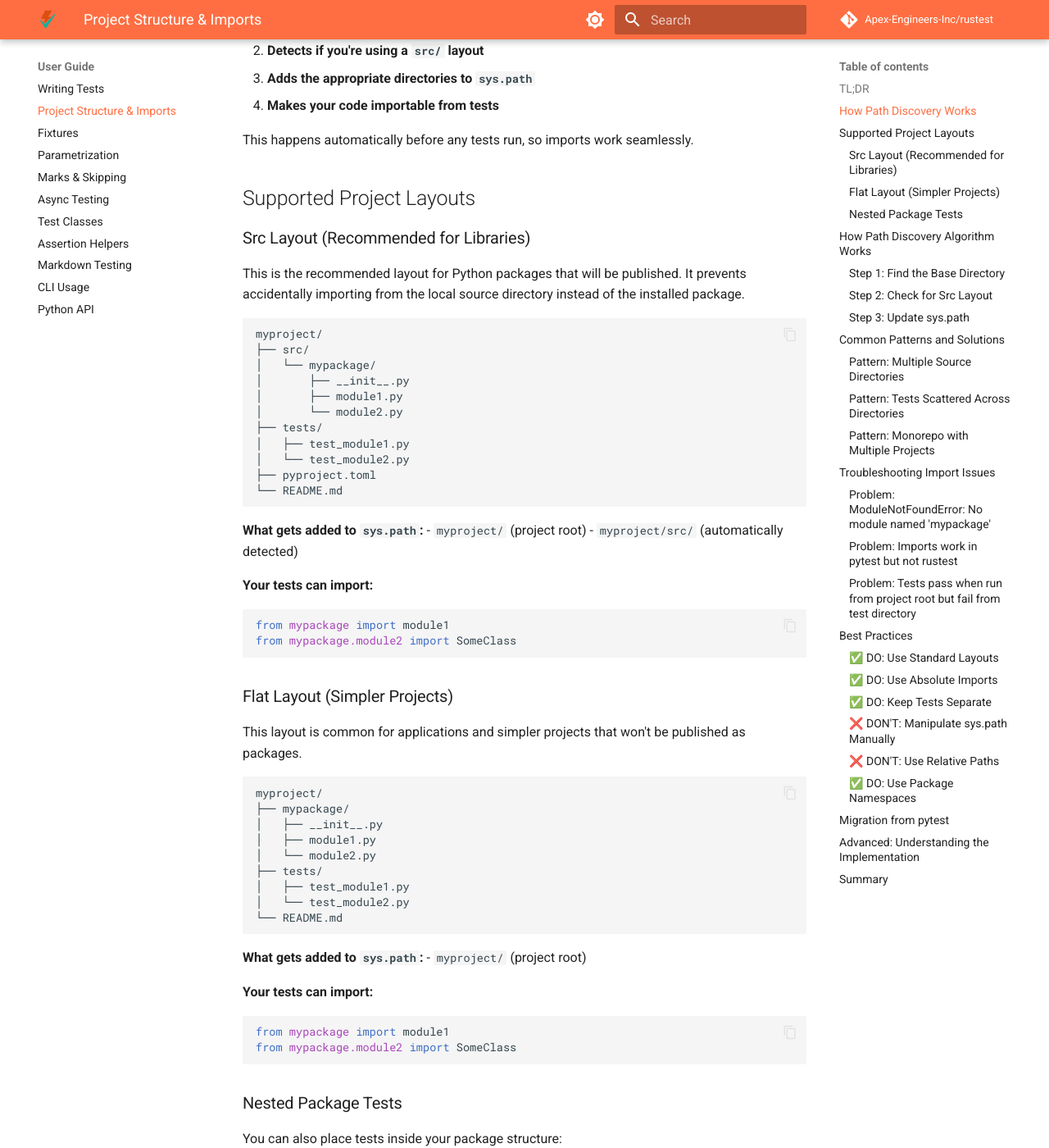
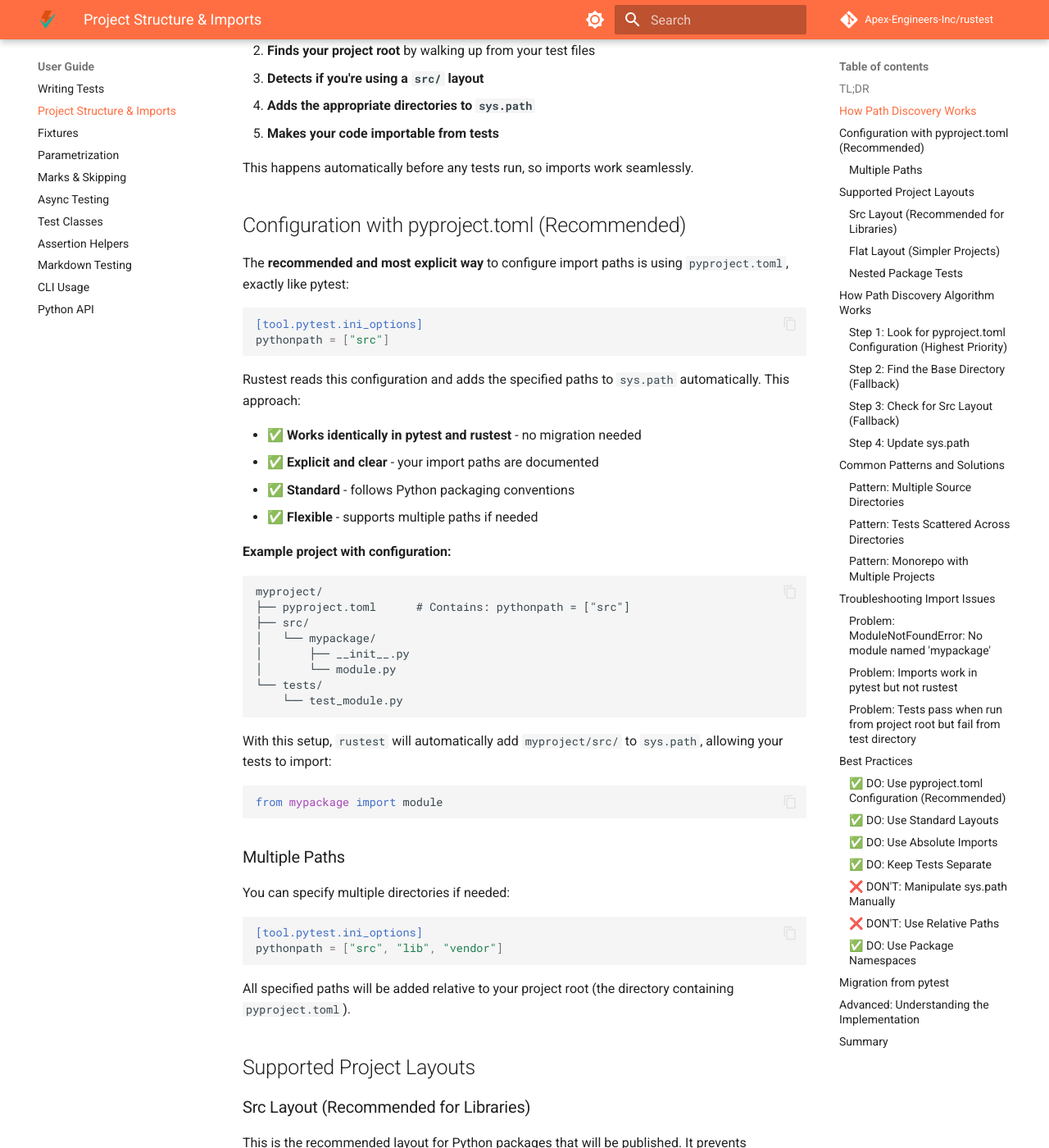
Before and after one commit to Apex-Engineers-Inc/rustest, an MkDocs documentation site: the page built from docs/guide/project-structure.md, in a window 1280 px wide and 1400 px high, scrolled down 613 px. Shown: the whole window at 82% size. Built offline with MkDocs 1.6.1 and Material for MkDocs 9.7.7, drawn with Linux system fonts in a browser that asks for light colours; comment, search, counter and statistics services are not loaded; some of the changed text lies outside the part shown.

Commit message:
fix library root detection (#52)
* feat: add pyproject.toml pythonpath configuration support

This change makes rustest automatically read and respect the
`tool.pytest.ini_options.pythonpath` configuration from pyproject.toml,
matching pytest's behavior exactly.

Before this change, users had to manually set PYTHONPATH or create
wrapper scripts to make their project code importable in tests.

After this change, rustest will:
1. Look for pyproject.toml in the project root
2. Read the pythonpath configuration if present
3. Add those paths to sys.path automatically
4. Fall back to auto-detection if no configuration exists

This eliminates the need for wrapper scripts and manual PYTHONPATH
configuration, making rustest work seamlessly with pytest-style
project configurations.

Changes:
- Add toml crate dependency for parsing pyproject.toml
- Add find_project_root() to locate pyproject.toml files
- Add read_pythonpath_from_pyproject() to parse configuration
- Update setup_python_path() to read and apply configuration
- Update documentation to reflect new behavior

* docs: update project structure guide with pyproject.toml configuration

Updated documentation to reflect the new pyproject.toml pythonpath
configuration support added in the previous commit.

Changes:
- Added comprehensive pyproject.toml configuration section
- Updated path discovery algorithm explanation with priority order
- Enhanced troubleshooting section for pytest compatibility
- Updated migration guide to reflect pyproject.toml support
- Added best practices for using pyproject.toml configuration
- Updated changelog with new feature in Unreleased section

---------

Co-authored-by: Claude <noreply@anthropic.com>

````diff
--- a/Cargo.toml
+++ b/Cargo.toml
@@ -20,6 +20,7 @@ globset = "0.4.13"
 walkdir = "2.4"
 serde = { version = "1.0", features = ["derive"] }
 serde_json = "1.0"
+toml = "0.8"
 
 [dev-dependencies]
 pyo3 = { version = "0.27", features = ["auto-initialize"] }
--- a/docs/guide/project-structure.md
+++ b/docs/guide/project-structure.md
@@ -15,12 +15,59 @@ from mypackage import my_function
 
 When you run rustest, it automatically:
 
-1. **Finds your project root** by walking up from your test files
-2. **Detects if you're using a `src/` layout**
-3. **Adds the appropriate directories to `sys.path`**
-4. **Makes your code importable from tests**
+1. **Reads `pyproject.toml` configuration** (if present) for explicit pythonpath settings
+2. **Finds your project root** by walking up from your test files
+3. **Detects if you're using a `src/` layout**
+4. **Adds the appropriate directories to `sys.path`**
+5. **Makes your code importable from tests**
 
 This happens automatically before any tests run, so imports work seamlessly.
+
+## Configuration with pyproject.toml (Recommended)
+
+The **recommended and most explicit way** to configure import paths is using `pyproject.toml`, exactly like pytest:
+
+```toml
+[tool.pytest.ini_options]
+pythonpath = ["src"]
+```
+
+Rustest reads this configuration and adds the specified paths to `sys.path` automatically. This approach:
+
+- ✅ **Works identically in pytest and rustest** - no migration needed
+- ✅ **Explicit and clear** - your import paths are documented
+- ✅ **Standard** - follows Python packaging conventions
+- ✅ **Flexible** - supports multiple paths if needed
+
+**Example project with configuration:**
+
+```text
+myproject/
+├── pyproject.toml      # Contains: pythonpath = ["src"]
+├── src/
+│   └── mypackage/
+│       ├── __init__.py
+│       └── module.py
+└── tests/
+    └── test_module.py
+```
+
+With this setup, `rustest` will automatically add `myproject/src/` to `sys.path`, allowing your tests to import:
+
+```python
+from mypackage import module
+```
+
+### Multiple Paths
+
+You can specify multiple directories if needed:
+
+```toml
+[tool.pytest.ini_options]
+pythonpath = ["src", "lib", "vendor"]
+```
+
+All specified paths will be added relative to your project root (the directory containing `pyproject.toml`).
 
 ## Supported Project Layouts
 
@@ -30,6 +77,7 @@ This is the recommended layout for Python packages that will be published. It pr
 
 ```text
 myproject/
+├── pyproject.toml      # Recommended: pythonpath = ["src"]
 ├── src/
 │   └── mypackage/
 │       ├── __init__.py
@@ -38,13 +86,18 @@ myproject/
 ├── tests/
 │   ├── test_module1.py
 │   └── test_module2.py
-├── pyproject.toml
 └── README.md
 ```
 
+**Recommended configuration in `pyproject.toml`:**
+```toml
+[tool.pytest.ini_options]
+pythonpath = ["src"]
+```
+
 **What gets added to `sys.path`:**
-- `myproject/` (project root)
-- `myproject/src/` (automatically detected)
+- `myproject/src/` (from pyproject.toml configuration, or auto-detected)
+- `myproject/` (project root, auto-detected)
 
 **Your tests can import:**
 ```python
@@ -100,9 +153,39 @@ myproject/
 
 Understanding the algorithm helps debug import issues:
 
-### Step 1: Find the Base Directory
+### Step 1: Look for pyproject.toml Configuration (Highest Priority)
 
-Starting from your test file or directory, rustest walks **up** the directory tree:
+Starting from your test file or directory, rustest walks **up** the directory tree looking for `pyproject.toml`:
+
+```text
+tests/unit/test_module1.py  ← Start here
+    ↓
+tests/unit/                 Check for pyproject.toml
+    ↓
+tests/                      Check for pyproject.toml
+    ↓
+myproject/                  Found pyproject.toml!
+```
+
+If found, rustest reads `tool.pytest.ini_options.pythonpath` and adds those paths:
+
+```toml
+[tool.pytest.ini_options]
+pythonpath = ["src", "lib"]
+```
+
+Results in:
+```python
+sys.path = [
+    '/path/to/myproject/src',   # From configuration
+    '/path/to/myproject/lib',   # From configuration
+    # ... fallback paths below
+]
+```
+
+### Step 2: Find the Base Directory (Fallback)
+
+If no `pyproject.toml` configuration exists, rustest walks **up** from your test to find the package root:
 
 ```text
 tests/unit/test_module1.py  ← Start here
@@ -116,7 +199,7 @@ myproject/                  No __init__.py? → This is the base!
 
 The **parent** of the first directory without `__init__.py` becomes the project root.
 
-### Step 2: Check for Src Layout
+### Step 3: Check for Src Layout (Fallback)
 
 From the project root, rustest checks if a `src/` directory exists:
 
@@ -128,17 +211,22 @@ myproject/
 
 If found, `src/` is also added to `sys.path`.
 
-### Step 3: Update sys.path
+### Step 4: Update sys.path
 
-Directories are prepended to `sys.path` (added to the beginning):
+All discovered directories are prepended to `sys.path` (added to the beginning):
 
 ```python
 sys.path = [
-    '/path/to/myproject/src',  # Added first if src/ exists
-    '/path/to/myproject',       # Project root added
+    '/path/to/myproject/src',  # From config or auto-detected
+    '/path/to/myproject',       # Project root (auto-detected)
     # ... other paths
 ]
 ```
+
+**Priority Order:**
+1. **pyproject.toml configuration** (if present)
+2. **Auto-detected src/ directory** (if exists)
+3. **Auto-detected project root** (always added)
 
 ## Common Patterns and Solutions
 
@@ -245,17 +333,35 @@ rustest project2/tests/
 
 ### Problem: Imports work in pytest but not rustest
 
-This is likely because pytest has different path discovery rules or you have pytest configuration. Check:
+This is **rarely an issue anymore** since rustest now reads `pyproject.toml` configuration. If you encounter this:
 
-1. **pytest.ini or pyproject.toml:**
-   ```ini
+1. **Check your pyproject.toml configuration:**
+   ```toml
    [tool.pytest.ini_options]
-   pythonpath = ["custom/path"]
+   pythonpath = ["src"]  # Rustest reads this automatically
    ```
 
-   Rustest doesn't read pytest configuration. Use the standard layouts above instead.
+   Rustest now reads and respects this configuration, just like pytest!
 
-2. **`conftest.py` with path manipulation:**
+2. **If using pytest.ini instead:**
+
+   Rustest only reads `pyproject.toml`, not `pytest.ini`. Migrate your config:
+
+   ```ini
+   # pytest.ini (old) - not read by rustest
+   [pytest]
+   pythonpath = src
+   ```
+
+   To:
+
+   ```toml
+   # pyproject.toml (new) - read by both pytest and rustest
+   [tool.pytest.ini_options]
+   pythonpath = ["src"]
+   ```
+
+3. **`conftest.py` with path manipulation:**
    ```python
    # conftest.py
    import sys
@@ -279,6 +385,17 @@ from mypackage import module
 ```
 
 ## Best Practices
+
+### ✅ DO: Use pyproject.toml Configuration (Recommended)
+
+Explicitly configure your pythonpath in `pyproject.toml`:
+
+```toml
+[tool.pytest.ini_options]
+pythonpath = ["src"]
+```
+
+This is the most explicit, portable, and pytest-compatible approach.
 
 ### ✅ DO: Use Standard Layouts
 
@@ -349,8 +466,9 @@ If you're migrating from pytest, **most projects will just work** without change
 1. ✅ Standard src-layout: Works automatically
 2. ✅ Flat layout: Works automatically
 3. ✅ conftest.py files: Fully supported
-4. ⚠️ pytest.ini `pythonpath` setting: Not read by rustest (use standard layouts instead)
-5. ⚠️ Custom pytest plugins modifying sys.path: Won't work (use standard layouts)
+4. ✅ `pyproject.toml` pythonpath configuration: **Now fully supported!**
+5. ⚠️ `pytest.ini` pythonpath setting: Not supported (migrate to pyproject.toml)
+6. ⚠️ Custom pytest plugins modifying sys.path: Won't work (use pyproject.toml configuration)
 
 ## Advanced: Understanding the Implementation
 
@@ -378,9 +496,10 @@ def test_show_paths():
 
 ## Summary
 
+- **Use `pyproject.toml` configuration** (recommended) - most explicit and pytest-compatible
 - **Rustest automatically configures sys.path** - no manual setup needed
 - **Use standard layouts** (src-layout or flat-layout) for best results
-- **Don't manipulate sys.path manually** - let rustest handle it
+- **Don't manipulate sys.path manually** - use pyproject.toml or let rustest handle it
 - **Use absolute imports** in your tests
 - **Keep tests separate** from production code
 
````
Also changed, not shown: docs/changelog.md (+18 -0 lines), 3 other files.
